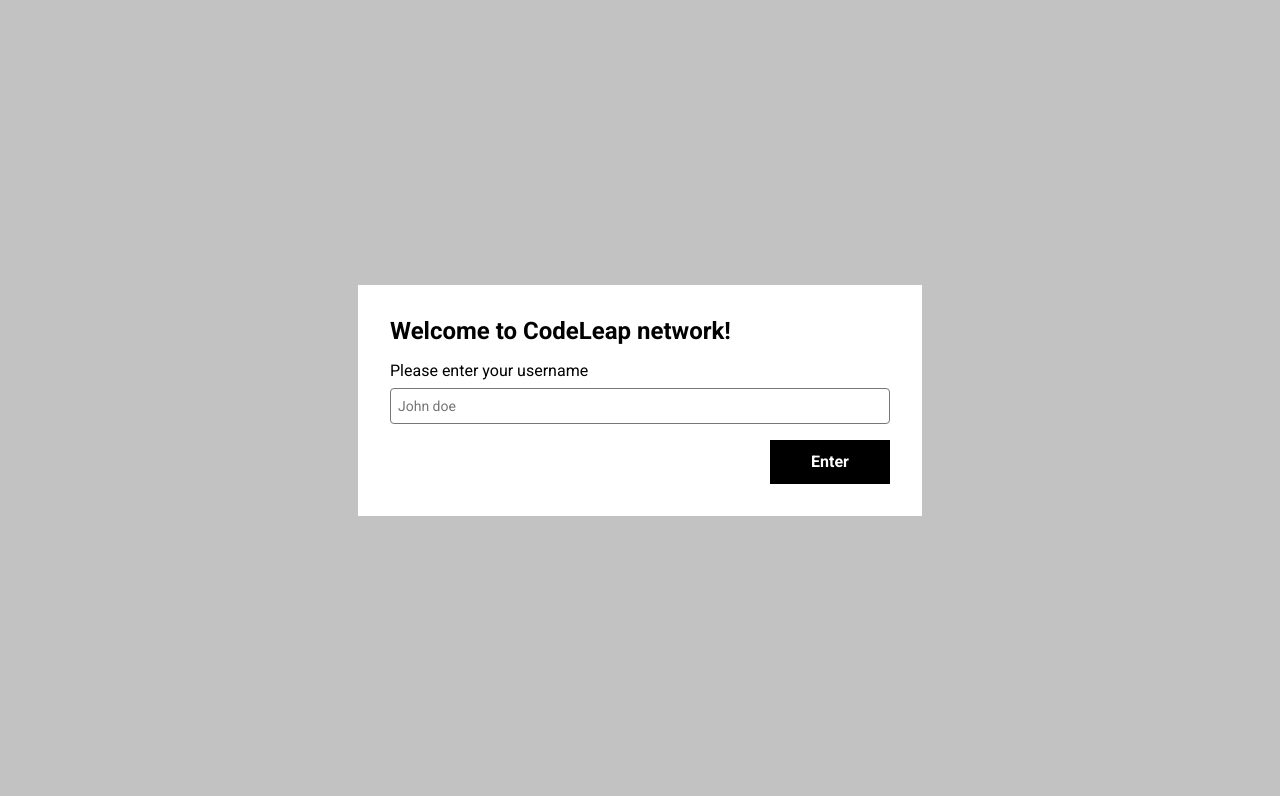
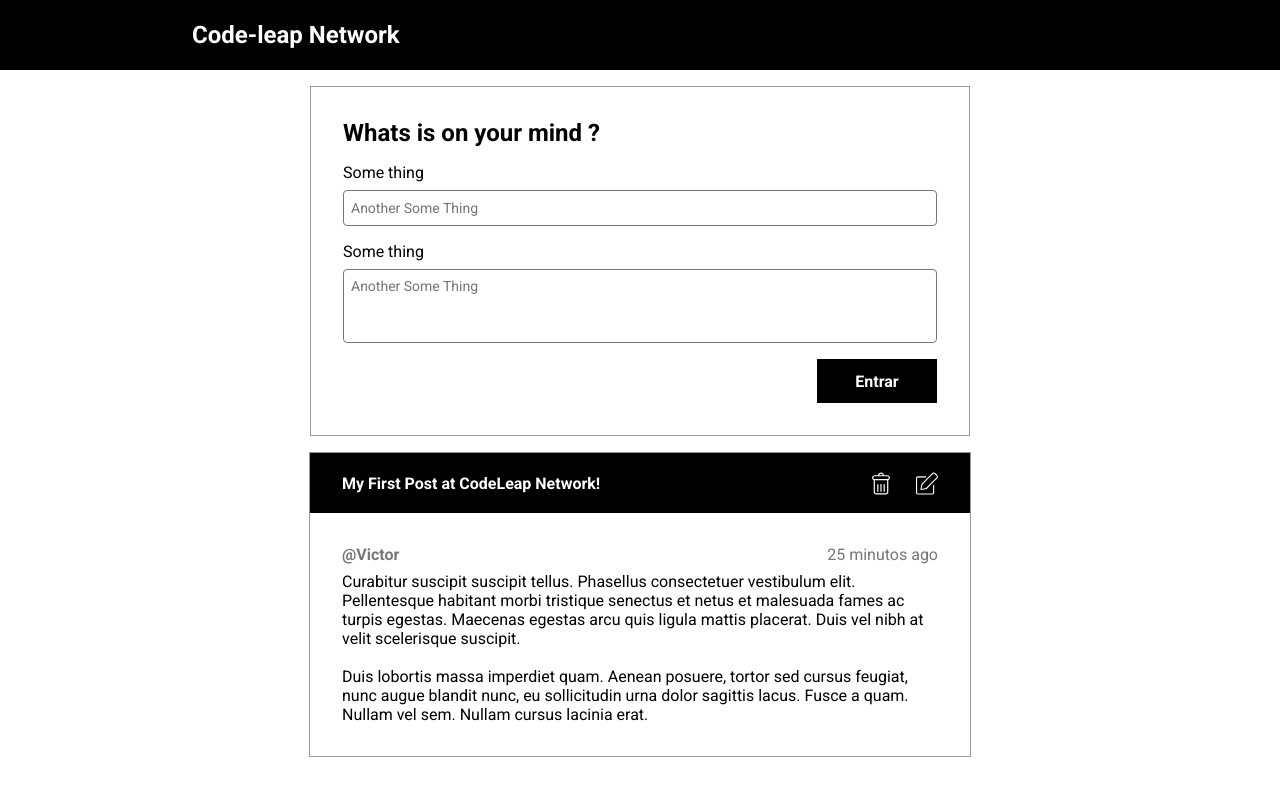
Before and after one commit to TyperGuy/codeleap-challenge, a React (Create React App) app: page / in a window 1280 px wide. Shown: the top 796 px of the page. Built offline with nearby package versions, Linux system fonts and the light colour scheme.

Commit message:
feat: add protected router

```diff
--- a/src/App.tsx
+++ b/src/App.tsx
@@ -1,19 +1,10 @@
 import './App.css'
-import { BrowserRouter as Router, Route, Routes } from 'react-router-dom'
-import Home from './pages/home/Home'
-import Login from './pages/login/Login'
+import Routes from './routes/Routes'
 
-function App() {
-    return (
-        <div className="box">
-            <Router>
-                <Routes>
-                    <Route path="/" element={<Login />} />
-                    <Route path="/" element={<Home />} />
-                </Routes>
-            </Router>
-        </div>
-    )
-}
+const App = () => (
+    <div className="box">
+        <Routes />
+    </div>
+)
 
 export default App
--- /dev/null
+++ b/src/actions/auth.ts
@@ -0,0 +1,2 @@
+// eslint-disable-next-line import/prefer-default-export
+export const isAuthenticated = () => true
--- /dev/null
+++ b/src/routes/Routes.tsx
@@ -0,0 +1,16 @@
+import { BrowserRouter as Router, Route, Routes } from 'react-router-dom'
+import Home from '../pages/home/Home'
+import Login from '../pages/login/Login'
+
+const Routers = () => (
+    <div className="box">
+        <Router>
+            <Routes>
+                <Route path="/login" element={<Login />} />
+                <Route path="/" element={<Home />} />
+            </Routes>
+        </Router>
+    </div>
+)
+
+export default Routers
```
